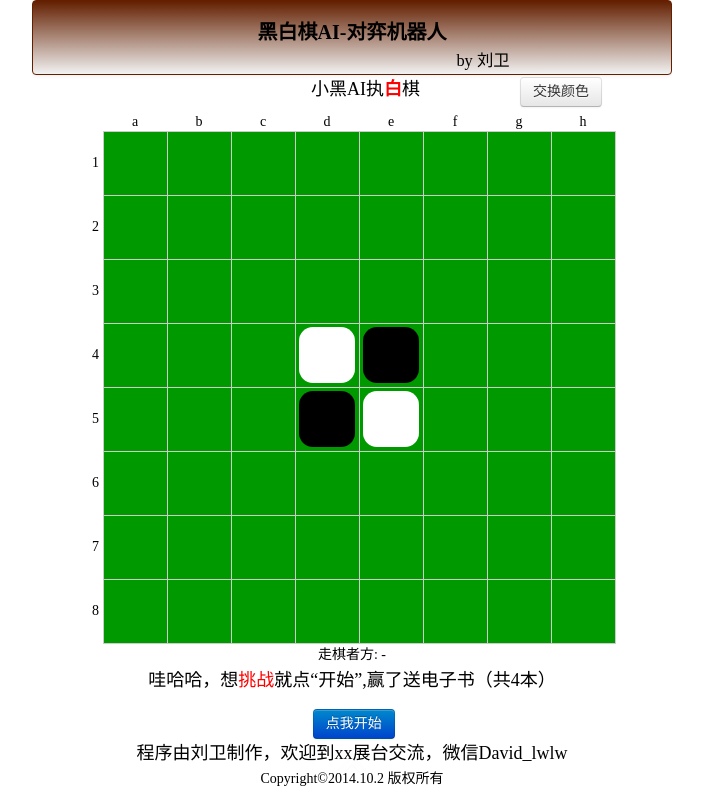
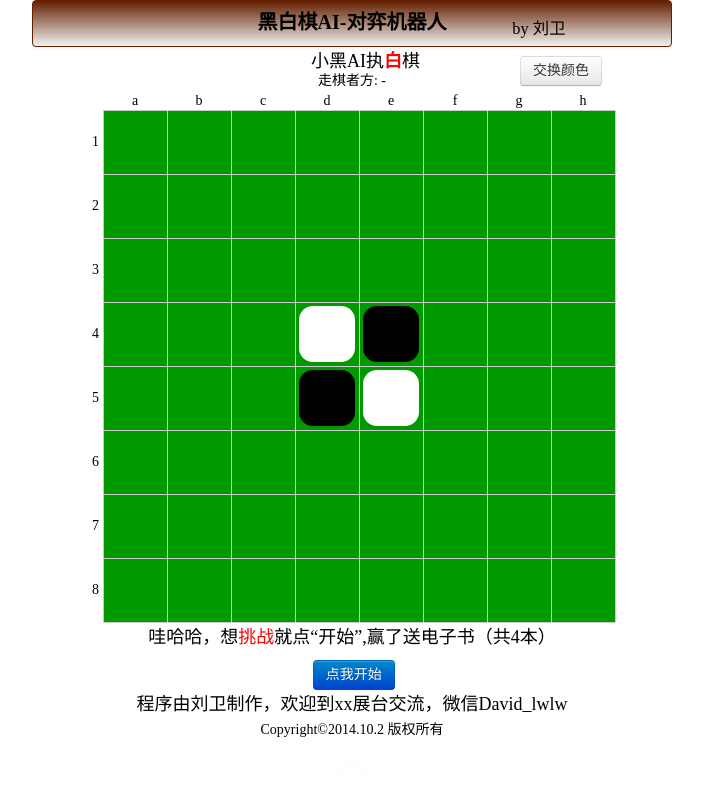
Before and after one commit to liuwei000000/my_web_othello, a plain HTML site: page index.html in a window 1280 px wide. Shown: the whole page, without its empty margins (288-991 px from the left). Drawn offline with Linux system fonts and the light colour scheme.

Commit message:
调整位置

```diff
--- a/app.css
+++ b/app.css
@@ -23,7 +23,7 @@ h1.title {
 
 #preference-pane
 {
-  margin-top: 1em;
+  margin-top: 0.6em;
 }
 
 #player-type-forms
@@ -34,7 +34,7 @@ h1.title {
 {
 	position:absolute;
 	right:5em;
-	top:5.5em;
+	top:4em;
 }
 
 #start-button
--- a/index.html
+++ b/index.html
@@ -64,15 +64,15 @@
       <div class="container">
         <div class="heading">
           <h1 class="title">黑白棋AI-对弈机器人</h1>
-          <h3 style="text-align:center;position: relative;right:-8em">by 刘卫</h3>
+          <h3 style="text-align:center; position:absolute; right:6.5em; top:1em;">by 刘卫</h3>
         </div>
       </div>
     </div>
     <div id="main" class="container">
-      <div id="current-player" style="font-size:18px; height:38px">&nbsp;&nbsp;&nbsp;&nbsp;&nbsp;&nbsp;小黑AI执<strong><span id="player-color-computer" style="color:#F00;">白</span></strong>棋</div>
+      <div id="current-player" style="font-size:18px; height:23px">&nbsp;&nbsp;&nbsp;&nbsp;&nbsp;&nbsp;小黑AI执<strong><span id="player-color-computer" style="color:#F00;">白</span></strong>棋</div>
       <button id="swap-player-types-button" class="btn" type="button">交换颜色</button>
+      <div id="current-player">走棋者方: <span id="current-player-name">-</span></div>
       <div id="game-board"></div>
-      <div id="current-player">走棋者方: <span id="current-player-name">-</span></div>
       <div id="console" style="font-size:20px"></div>
       <div id="message" style="font-size:18px;">哇哈哈，想<span style="color:#F00;">挑战</span>就点“开始”,赢了送电子书（共4本）</div>
       <div id="preference-pane">
```
Also changed, not shown: success/images/0b.jpg, success/images/1b.jpg, success/images/2b.jpg, success/images/3b.jpg, success/images/4b.jpg, vendor/twitter-bootstrap/css/bootstrap-small.css, 5 other files.
